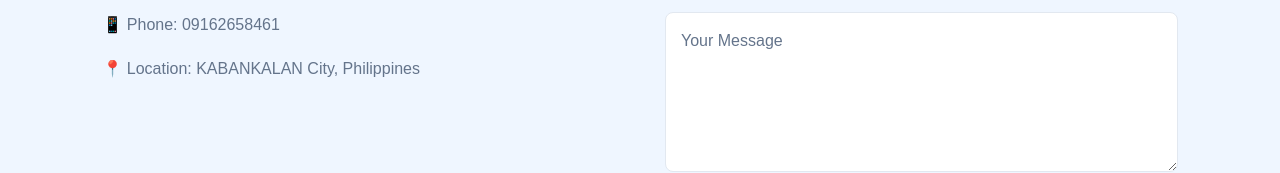
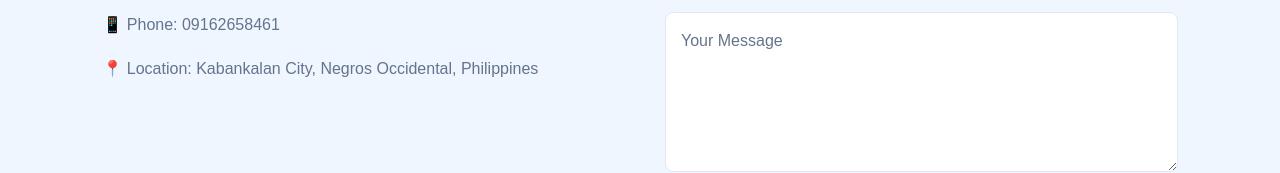
Before and after one commit to jailbadol487/BADOL-PROJECT-1, a plain HTML site: page index.html in a window 1280 px wide. Shown: the part 3310-3483 px from the top of the page. Drawn offline with nearby package versions, Linux system fonts and the light colour scheme.

Commit message:
Update contact information

```diff
--- a/index.html
+++ b/index.html
@@ -238,7 +238,7 @@ modern websites.
 
                 <p>📱 Phone: 09162658461</p>
 
-                <p>📍 Location: KABANKALAN City, Philippines</p>
+                <p>📍 Location: Kabankalan City, Negros Occidental, Philippines</p>
 
             </div>
 
```
